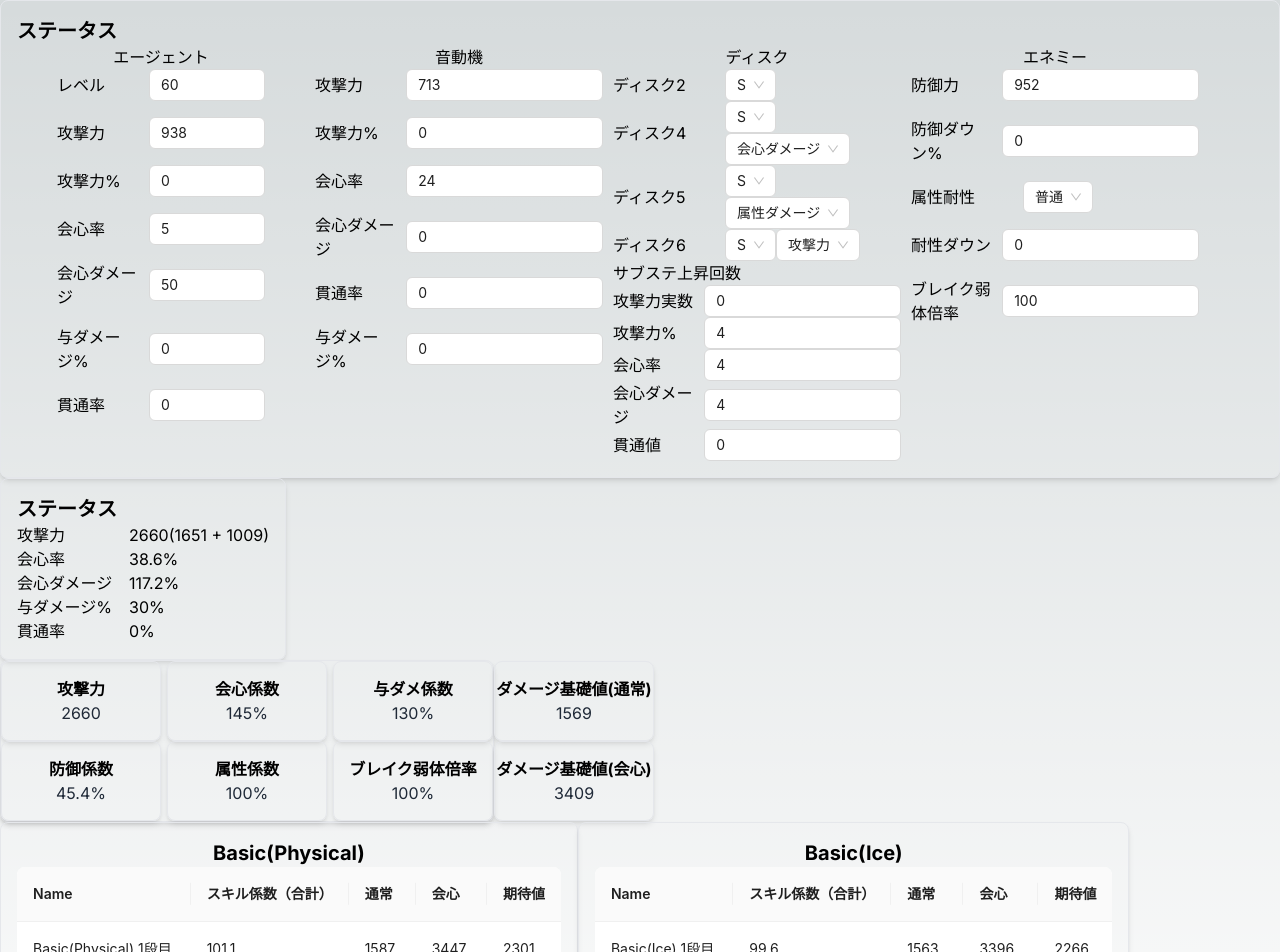
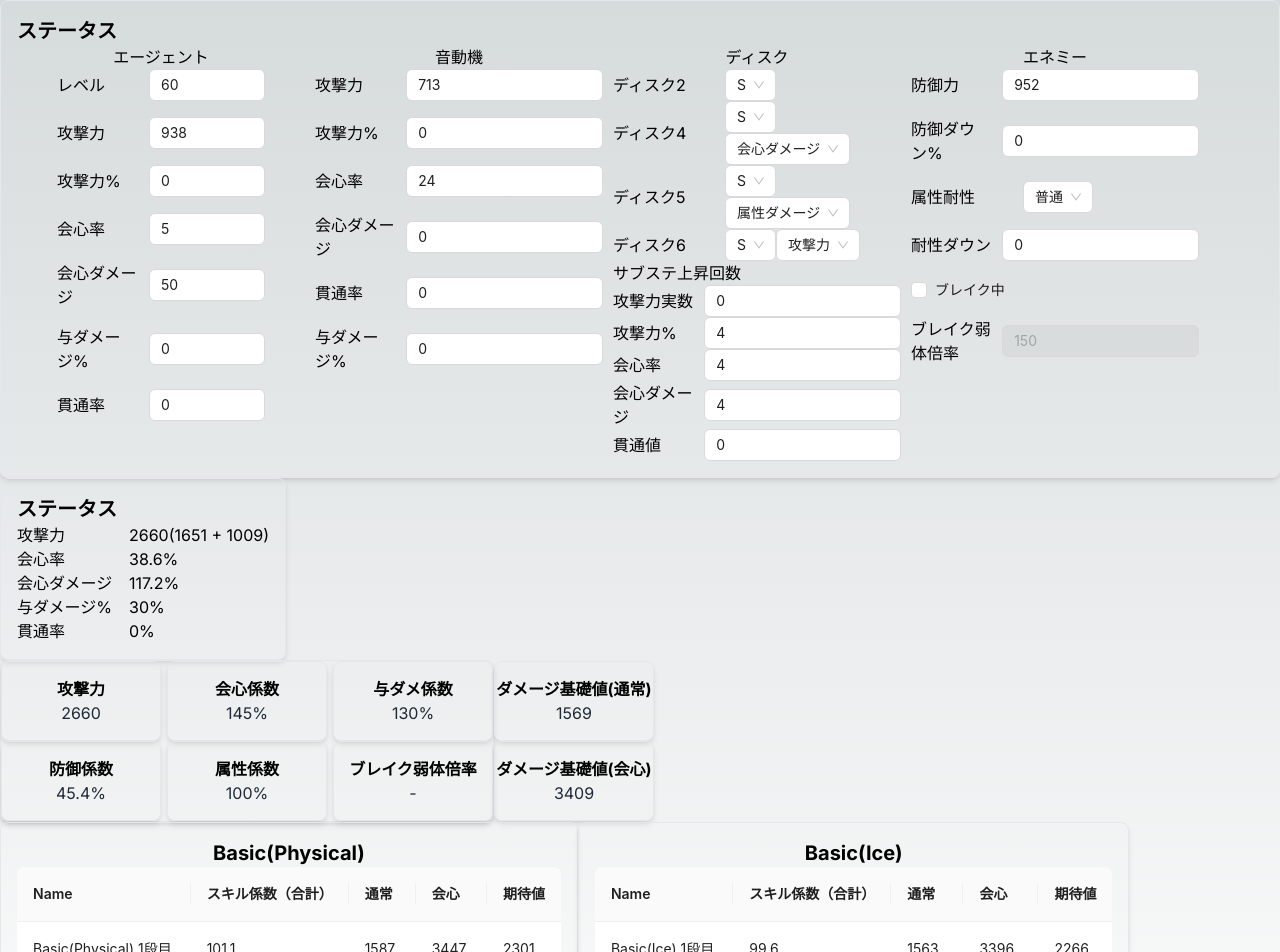
Before and after one commit to negagen/zzz-calculator, a Next.js app: page / in a window 1280 px wide. Shown: the top 952 px of the page. Built offline with nearby package versions, Linux system fonts and the light colour scheme.

Commit message:
Impl isStun flag

```diff
--- a/app/calculator.ts
+++ b/app/calculator.ts
@@ -174,6 +174,7 @@ export const calculateDamageBase = (
     defenceRate: defenseRate,
     registanceRate: resistanceRate,
     stunBonusRate: stunBonusRate,
+    isStun: enemyStatus.isStun,
   };
 };
 
@@ -182,21 +183,28 @@ export const calculateDamage = (
   skillDamageRate: number,
   isCrit: boolean
 ) => {
-  const damage =
-    (((((((damageBase.attack *
-      (skillDamageRate / 100) *
-      damageBase.damageBuff) /
-      100) *
-      damageBase.defenceRate) /
-      100) *
-      damageBase.registanceRate) /
-      100) *
-      damageBase.stunBonusRate) /
-    100;
+  const attack = new Decimal(damageBase.attack);
+  const skillDamage = new Decimal(skillDamageRate).div(100);
+  const damageBuff = new Decimal(damageBase.damageBuff).div(100);
+  const defenceRate = new Decimal(damageBase.defenceRate).div(100);
+  const registanceRate = new Decimal(damageBase.registanceRate).div(100);
+  const stunBonusRate = new Decimal(
+    damageBase.isStun ? damageBase.stunBonusRate : 100
+  ).div(100);
+
+  const damage = attack
+    .times(skillDamage)
+    .times(damageBuff)
+    .times(defenceRate)
+    .times(registanceRate)
+    .times(stunBonusRate);
+
+  const critDamage = new Decimal(damageBase.critDamage).div(100);
+
   if (isCrit) {
-    return Math.floor(damage * (damageBase.critDamage / 100));
+    return Math.floor(damage.times(critDamage).toNumber());
   }
-  return Math.floor(damage);
+  return Math.floor(damage.toNumber());
 };
 
 export const calculateExpectedDamage = (
--- a/app/components/DamageBasePanel.tsx
+++ b/app/components/DamageBasePanel.tsx
@@ -31,7 +31,7 @@ export const DamageBasePanel = ({ damageBase }: CalculatorProps) => {
           />
           <CalculatorCard
             text="ブレイク弱体倍率"
-            value={`${damageBase.stunBonusRate}%`}
+            value={damageBase.isStun ? `${damageBase.stunBonusRate}%` : "-"}
           />
         </div>
       </div>
--- a/app/components/EnemyStatusPanel.tsx
+++ b/app/components/EnemyStatusPanel.tsx
@@ -1,5 +1,5 @@
-import { Input, Select } from "antd";
-import { EnemyStatus } from "./types";
+import { Input, Select, Checkbox } from "antd";
+import { EnemyStatus } from "@/app/types";
 
 export const EnemyStatusPanel = ({
   enemyStatus,
@@ -78,12 +78,29 @@ export const EnemyStatusPanel = ({
         </div>
 
         <div className="flex flex-row items-center w-full">
+          <div>
+            <Checkbox
+              checked={enemyStatus.isStun}
+              onChange={(e) => {
+                onChange({
+                  ...enemyStatus,
+                  isStun: e.target.checked,
+                });
+              }}
+            >
+              ブレイク中
+            </Checkbox>
+          </div>
+        </div>
+
+        <div className="flex flex-row items-center w-full">
           <div className="w-28">ブレイク弱体倍率</div>
           <div>
             <Input
               placeholder="ブレイク弱体倍率"
               type="number"
               value={enemyStatus.stunDamageMultiplier}
+              disabled={!enemyStatus.isStun}
               onChange={(e) => {
                 onChange({
                   ...enemyStatus,
--- a/app/data.ts
+++ b/app/data.ts
@@ -42,7 +42,8 @@ export const defaultEnemyStatus: EnemyStatus = {
   damageRes: 0,
   defenseDown: 0,
   registanceDown: 0,
-  stunDamageMultiplier: 100,
+  stunDamageMultiplier: 150,
+  isStun: false,
 };
 
 export const defaultSkills: Skill[] = [
--- a/app/types.ts
+++ b/app/types.ts
@@ -95,6 +95,7 @@ export interface EnemyStatus {
   damageRes: number;
   registanceDown: number;
   stunDamageMultiplier: number;
+  isStun: boolean;
 }
 
 export interface BaseStatus {
@@ -119,4 +120,5 @@ export interface DamageBase {
   defenceRate: number;
   registanceRate: number;
   stunBonusRate: number;
+  isStun: boolean;
 }
```
